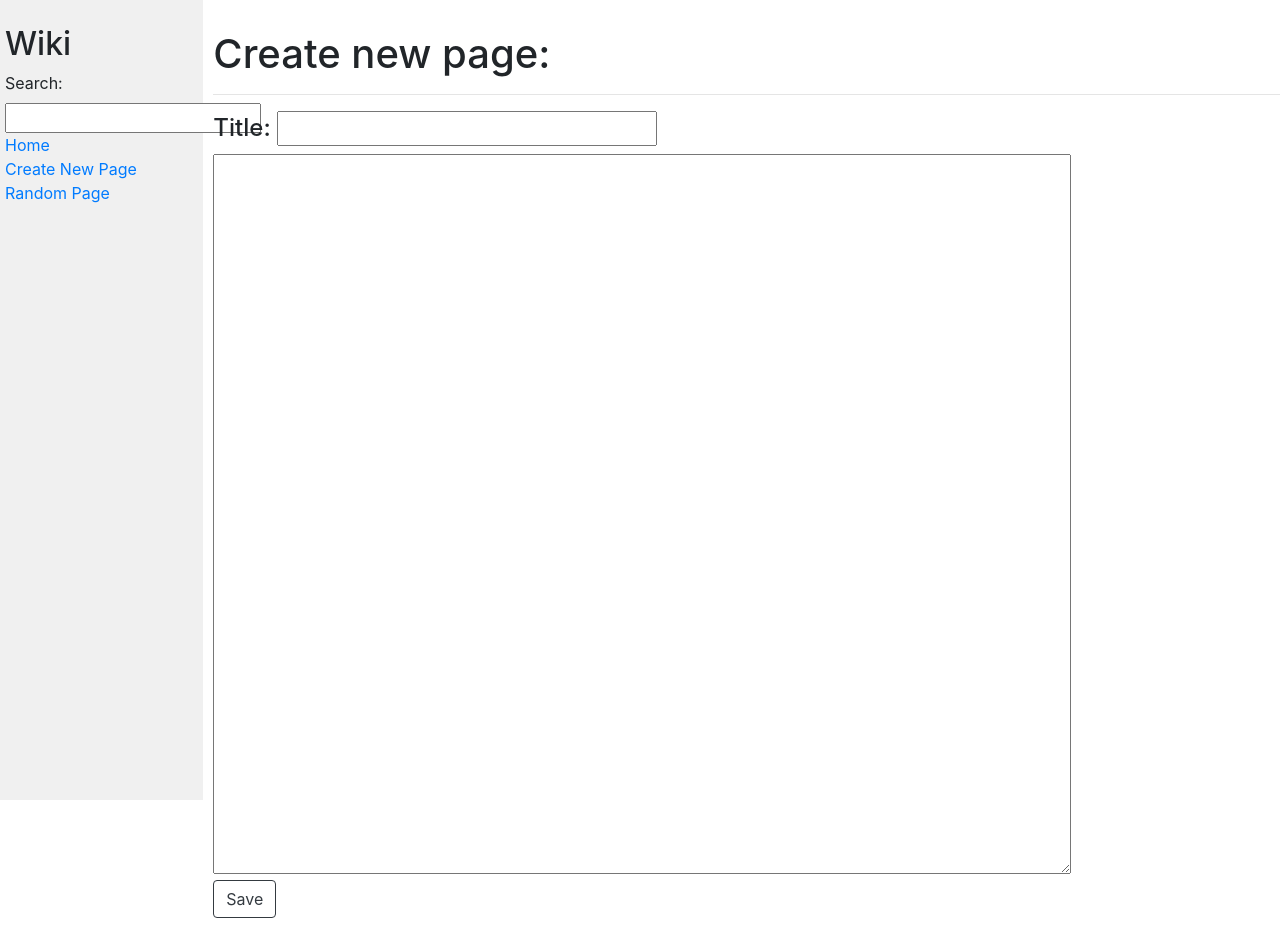
After one commit to kyle-mcr/Project01, a Django app: page /new in a window 1280 px wide. The commit adds this page. Run offline with Django 3.2, Linux system fonts and the light colour scheme; some libraries are stand-ins or nearby versions.

Commit message:
2nd commit

```diff
--- a/encyclopedia/static/encyclopedia/styles.css
+++ b/encyclopedia/static/encyclopedia/styles.css
@@ -25,6 +25,7 @@ textarea {
     width: 100%;
     font-size: 15px;
     line-height: 15px;
+    padding-bottom: 200px;
 }
 
 .sidebar {
@@ -36,3 +37,13 @@ textarea {
 .sidebar h2 {
     margin-top: 5px;
 }
+.title{
+  width: 100%;
+  font-size: 15px;
+  line-height: 15px;
+}
+#title{
+  width: 100%;
+  font-size: 15px;
+  line-height: 15px;
+}
--- a/encyclopedia/templates/encyclopedia/index.html
+++ b/encyclopedia/templates/index.html
@@ -1,4 +1,4 @@
-{% extends "encyclopedia/layout.html" %}
+{% extends "layout.html" %}
 
 {% block title %}
     Encyclopedia
@@ -6,10 +6,11 @@
 
 {% block body %}
     <h1>All Pages</h1>
+    <hr>
 
     <ul>
         {% for entry in entries %}
-            <li>{{ entry }}</li>
+            <li> <a href="/wiki/{{entry}}"> {{ entry }} </a> </li>
         {% endfor %}
     </ul>
 
--- a/encyclopedia/templates/encyclopedia/layout.html
+++ b/encyclopedia/templates/layout.html
@@ -12,17 +12,18 @@
         <div class="row">
             <div class="sidebar col-lg-2 col-md-3">
                 <h2>Wiki</h2>
-                <form>
-                    <input class="search" type="text" name="q" placeholder="Search Encyclopedia">
+                <form action="{% url 'index'%}" method= "post" autocomplete="off">
+                  {% csrf_token%}
+                  {{ form }}
                 </form>
                 <div>
                     <a href="{% url 'index' %}">Home</a>
                 </div>
                 <div>
-                    Create New Page
+                    <a href="{% url 'new' %}">Create New Page</a>
                 </div>
                 <div>
-                    Random Page
+                    <a href="{% url 'random' %}">Random Page</a>
                 </div>
                 {% block nav %}
                 {% endblock %}
--- /dev/null
+++ b/encyclopedia/templates/new.html
@@ -0,0 +1,17 @@
+{% extends "layout.html" %}
+
+{% block title %}
+    Create
+{% endblock %}
+
+{% block body %}
+    <form method="post" action="{% url 'new' %}" autocomplete="off">
+        {% csrf_token %}
+        <h1>Create new page:</h1>
+        <hr>
+        <h6 style="font-size: 24px;">Title: {{post.title}}</h6>
+            {{post.textarea}}
+        <br>
+        <input class="btn btn-outline-dark" type="submit" value="Save"/>
+    </form>
+{% endblock %}
--- a/encyclopedia/urls.py
+++ b/encyclopedia/urls.py
@@ -1,7 +1,12 @@
+
 from django.urls import path
-
 from . import views
 
 urlpatterns = [
-    path("", views.index, name="index")
+    path("", views.index, name="index"),
+    path("new", views.new, name="new"),
+    path("random", views.randome, name="random"),
+    path("wiki/<str:title>", views.wiki, name="wiki"),
+    path("edit/<str:title>", views.edit, name="edit")
+
 ]
--- a/encyclopedia/util.py
+++ b/encyclopedia/util.py
@@ -1,4 +1,4 @@
-import re
+import re, markdown
 
 from django.core.files.base import ContentFile
 from django.core.files.storage import default_storage
--- a/encyclopedia/views.py
+++ b/encyclopedia/views.py
@@ -1,9 +1,97 @@
+import random
+from random import choice
 from django.shortcuts import render
+from django import forms
+from django.http import HttpResponse
+from markdown2 import Markdown
+markdowner = Markdown()
 
 from . import util
 
+class SearchEntry(forms.Form):
+    search = forms.CharField()
+
+class NewEntry(forms.Form):
+    title = forms.CharField()
+    textarea = forms.CharField(widget=forms.Textarea(), label='')
+
+class EditEntry(forms.Form):
+    textarea = forms.CharField(widget=forms.Textarea(), label='')
+
 
 def index(request):
-    return render(request, "encyclopedia/index.html", {
-        "entries": util.list_entries()
+    entries = util.list_entries()
+    searched = []
+    if request.method == "POST":
+        form = SearchEntry(request.POST)
+        if form.is_valid():
+            search = form.cleaned_data["search"]
+            for i in entries:
+                if search in entries:
+                    page = util.get_entry(search)
+                    page_converted = markdowner.convert(page)
+                    return render(request, "wiki.html", {"entry": page_converted, "title": search, "form":SearchEntry()})
+                if search.lower() in i.lower():
+                    searched.append(i)
+            return render(request, "search.html", {"searched": searched, "form":SearchEntry()})
+
+        else:
+            return render(request, "index.html", {"form": form})
+    else:
+        return render(request, "index.html", {
+            "entries": util.list_entries(), "form":SearchEntry()
+        })
+
+def new(request):
+    form = NewEntry(request.POST or None)
+    if request.method == "POST" and form.is_valid():
+        title = form.cleaned_data["title"]
+        textarea = form.cleaned_data["textarea"]
+        entries = util.list_entries()
+        if title in entries:
+            return render(request, "404.html", {"msg": "This entry is already in use.", "form": SearchEntry()})
+        else:
+            util.save_entry(title, textarea)
+            entry = markdowner.convert(util.get_entry(title))
+            return render(request, "wiki.html", {
+                "entry": entry, "title":title, "form": SearchEntry()
+            })
+    else:
+        return render(request, "new.html", {
+            "form": SearchEntry(), "post": NewEntry()
+        })
+
+
+def randome(request):
+    entries = choice(util.list_entries())
+    entry = util.get_entry(entries)
+    return render(request, "wiki.html", {
+        "form":SearchEntry(),
+        "entry": Markdown().convert(entry)
     })
+
+def wiki(request, title):
+    entry = util.get_entry(title)
+    msg = "404, Sorry, we coudn't find this entry..."
+    if entry:
+        return render(request, "wiki.html", {
+           "title": title, "entry": Markdown().convert(entry),
+           "form":SearchEntry()
+        })
+    else:
+        return render(request, "404.html",{
+            "msg": msg,
+            "form":SearchEntry()
+        })
+
+def edit(request, title):
+    if request.method == 'GET':
+        page = util.get_entry(title)
+        return render(request, "edit.html", {"form": SearchEntry(), "edit":EditEntry(initial={'textarea': page}), 'title':title})
+    else:
+        form = EditEntry(request.POST)
+        if form.is_valid():
+            textarea = form.cleaned_data["textarea"]
+            util.save_entry(title,textarea)
+            entry = markdowner.convert(util.get_entry(title))
+            return render(request, "wiki.html", {"form": SearchEntry(), "entry": entry, "title": title})
```
Also changed, not shown: encyclopedia/templates/404.html (added, +11 -0 lines), encyclopedia/templates/edit.html (added, +15 -0 lines), encyclopedia/templates/random.html (added, +11 -0 lines), encyclopedia/templates/search.html (added, +15 -0 lines), encyclopedia/templates/wiki.html (added, +13 -0 lines), entries/Python.md (+11 -0 lines), 1 other file.
